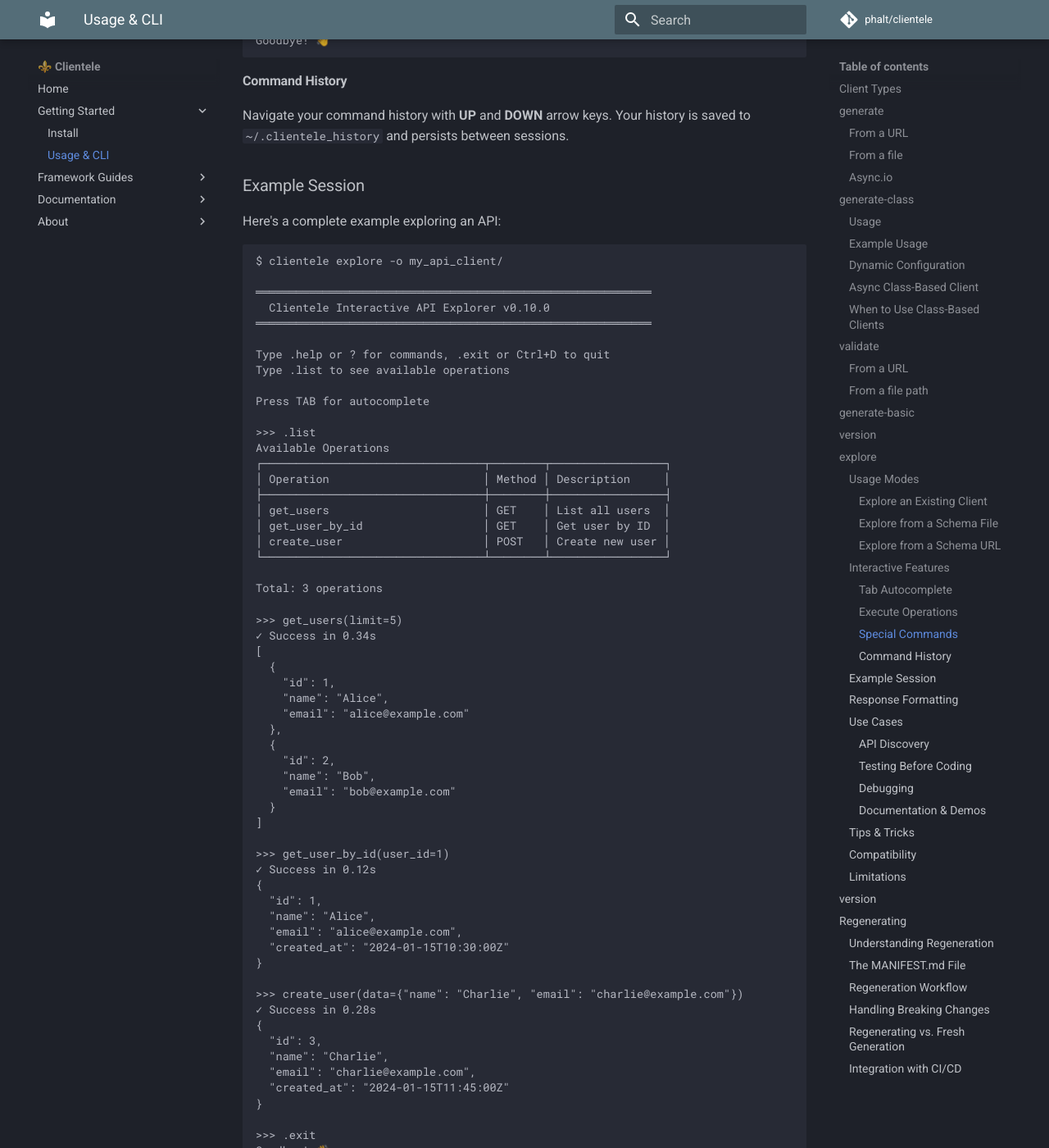
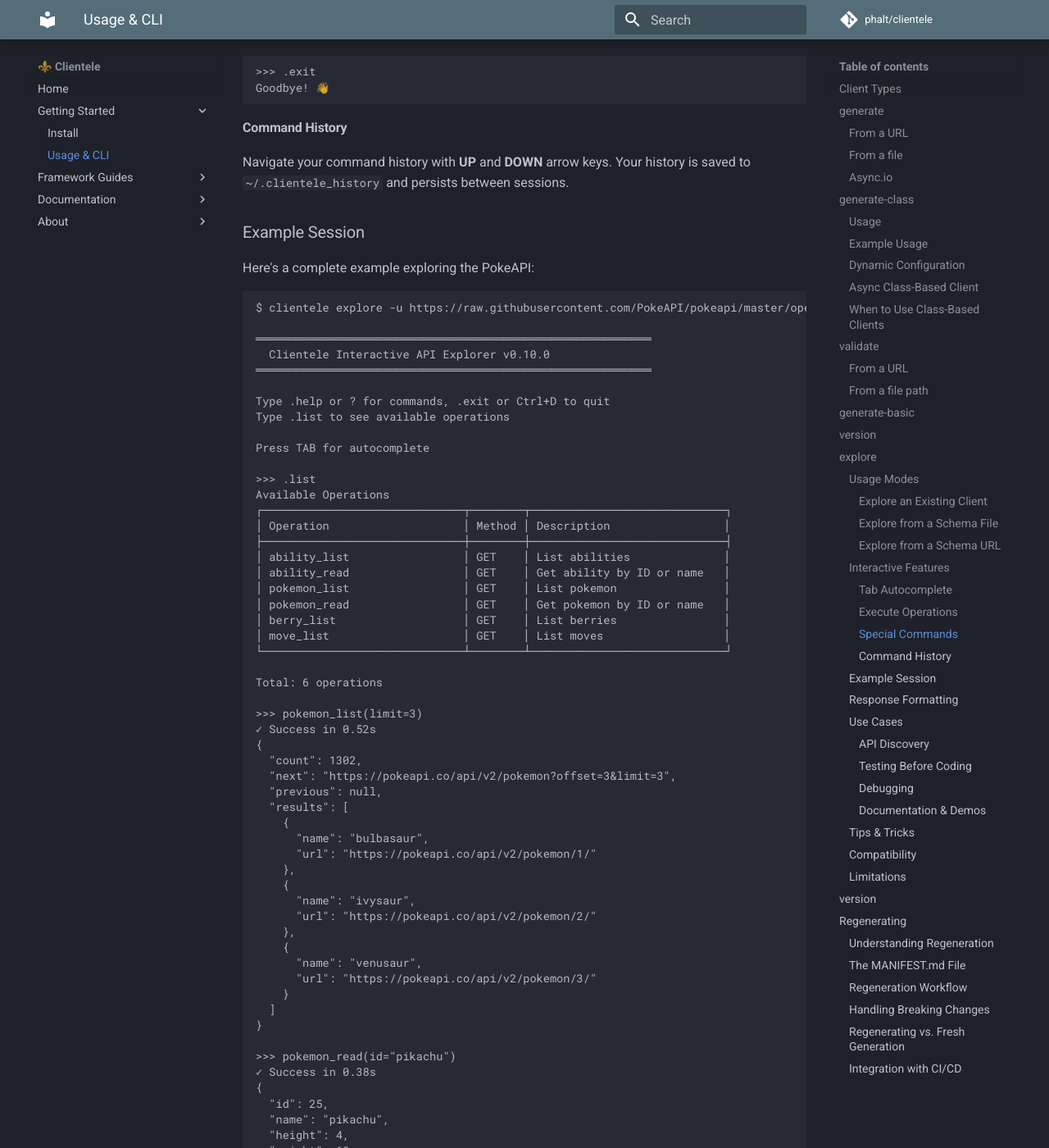
Before and after one commit to phalt/clientele, an MkDocs documentation site: the page built from docs/usage.md, in a window 1280 px wide and 1400 px high, scrolled down 7553 px. Shown: the whole window at 82% size. Built offline with MkDocs 1.6.1 and Material for MkDocs 9.7.7, drawn with Linux system fonts in a browser that asks for light colours; comment, search, counter and statistics services are not loaded; some of the changed text lies outside the part shown.

Commit message:
Update all examples to use PokeAPI schema
- Replace generic examples with PokeAPI examples in README.md, docs/index.md, and docs/usage.md
- Update Quick Start to use PokeAPI schema URL
- Update explore command examples with realistic PokeAPI operations
- Update example session with actual PokeAPI responses (pokemon_list, pokemon_read, ability_read)
- Update tab autocomplete examples to show PokeAPI operations
- Update use case examples to use PokeAPI endpoints
- All examples are based on the real PokeAPI schema and endpoints

Co-authored-by: phalt <490685+phalt@users.noreply.github.com>

````diff
--- a/docs/usage.md
+++ b/docs/usage.md
@@ -234,7 +234,7 @@ The `explore` command launches an **interactive REPL** (Read-Eval-Print Loop) th
 If you've already generated a client, you can explore it directly:
 
 ```sh
-clientele explore -o my_client/
+clientele explore -o pokeapi_client/
 ```
 
 This loads the generated client and discovers all available operations.
@@ -244,7 +244,7 @@ This loads the generated client and discovers all available operations.
 Generate a temporary client and explore it in one command:
 
 ```sh
-clientele explore -f path/to/openapi.json
+clientele explore -f pokeapi_openapi.yml
 ```
 
 Clientele will:
@@ -257,7 +257,7 @@ Clientele will:
 You can also explore directly from a URL:
 
 ```sh
-clientele explore -u https://api.example.com/openapi.json
+clientele explore -u https://raw.githubusercontent.com/PokeAPI/pokeapi/master/openapi.yml
 ```
 
 This is great for quickly testing remote APIs without saving the client locally.
@@ -275,13 +275,14 @@ Press **TAB** to autocomplete:
 - **Type hints** - View parameter types and whether they're required
 
 ```
->>> get_  <TAB>
-get_users                    get_user_by_id
-get_user_profile            get_user_settings
+>>> pokemon_  <TAB>
+pokemon_list                 pokemon_read
+pokemon_encounter_list       pokemon_form_list
 
->>> get_users(  <TAB>
+>>> pokemon_list(  <TAB>
 limit=    (int, optional)
 offset=   (int, optional)
+q=        (str, optional)
 ```
 
 #### Execute Operations
@@ -290,13 +291,13 @@ Call API operations using Python-like syntax:
 
 ```python
 # Simple operation with no parameters
->>> simple_request_simple_request_get()
+>>> ability_list()
 
 # Operation with parameters
->>> get_users(limit=10, offset=0)
+>>> pokemon_list(limit=5, offset=0)
 
-# Operation with complex data
->>> create_user(data={"name": "Alice", "email": "alice@example.com"})
+# Operation with a specific ID
+>>> pokemon_read(id="pikachu")
 ```
 
 The REPL will:
@@ -314,16 +315,18 @@ Commands starting with `.` provide additional functionality:
 ```
 >>> .list
 Available Operations
-┌─────────────────────────────────┬────────┬─────────────────┐
-│ Operation                       │ Method │ Description     │
-├─────────────────────────────────┼────────┼─────────────────┤
-│ get_users                       │ GET    │ List all users  │
-│ create_user                     │ POST   │ Create new user │
-│ update_user                     │ PUT    │ Update user     │
-│ delete_user                     │ DELETE │ Delete user     │
-└─────────────────────────────────┴────────┴─────────────────┘
+┌──────────────────────────────┬────────┬─────────────────────────────┐
+│ Operation                    │ Method │ Description                 │
+├──────────────────────────────┼────────┼─────────────────────────────┤
+│ ability_list                 │ GET    │ List abilities              │
+│ ability_read                 │ GET    │ Get ability by ID or name   │
+│ pokemon_list                 │ GET    │ List pokemon                │
+│ pokemon_read                 │ GET    │ Get pokemon by ID or name   │
+│ berry_list                   │ GET    │ List berries                │
+│ move_list                    │ GET    │ List moves                  │
+└──────────────────────────────┴────────┴─────────────────────────────┘
 
-Total: 4 operations
+Total: 6 operations
 ```
 
 **`.help`** - Show help message with usage information:
@@ -362,10 +365,10 @@ Navigate your command history with **UP** and **DOWN** arrow keys. Your history
 
 ### Example Session
 
-Here's a complete example exploring an API:
+Here's a complete example exploring the PokeAPI:
 
 ```
-$ clientele explore -o my_api_client/
+$ clientele explore -u https://raw.githubusercontent.com/PokeAPI/pokeapi/master/openapi.yml
 
 ═══════════════════════════════════════════════════════════
   Clientele Interactive API Explorer v0.10.0
@@ -378,47 +381,96 @@ Press TAB for autocomplete
 
 >>> .list
 Available Operations
-┌─────────────────────────────────┬────────┬─────────────────┐
-│ Operation                       │ Method │ Description     │
-├─────────────────────────────────┼────────┼─────────────────┤
-│ get_users                       │ GET    │ List all users  │
-│ get_user_by_id                  │ GET    │ Get user by ID  │
-│ create_user                     │ POST   │ Create new user │
-└─────────────────────────────────┴────────┴─────────────────┘
+┌──────────────────────────────┬────────┬─────────────────────────────┐
+│ Operation                    │ Method │ Description                 │
+├──────────────────────────────┼────────┼─────────────────────────────┤
+│ ability_list                 │ GET    │ List abilities              │
+│ ability_read                 │ GET    │ Get ability by ID or name   │
+│ pokemon_list                 │ GET    │ List pokemon                │
+│ pokemon_read                 │ GET    │ Get pokemon by ID or name   │
+│ berry_list                   │ GET    │ List berries                │
+│ move_list                    │ GET    │ List moves                  │
+└──────────────────────────────┴────────┴─────────────────────────────┘
 
-Total: 3 operations
+Total: 6 operations
 
->>> get_users(limit=5)
-✓ Success in 0.34s
-[
-  {
-    "id": 1,
-    "name": "Alice",
-    "email": "alice@example.com"
-  },
-  {
-    "id": 2,
-    "name": "Bob",
-    "email": "bob@example.com"
-  }
-]
-
->>> get_user_by_id(user_id=1)
-✓ Success in 0.12s
+>>> pokemon_list(limit=3)
+✓ Success in 0.52s
 {
-  "id": 1,
-  "name": "Alice",
-  "email": "alice@example.com",
-  "created_at": "2024-01-15T10:30:00Z"
+  "count": 1302,
+  "next": "https://pokeapi.co/api/v2/pokemon?offset=3&limit=3",
+  "previous": null,
+  "results": [
+    {
+      "name": "bulbasaur",
+      "url": "https://pokeapi.co/api/v2/pokemon/1/"
+    },
+    {
+      "name": "ivysaur",
+      "url": "https://pokeapi.co/api/v2/pokemon/2/"
+    },
+    {
+      "name": "venusaur",
+      "url": "https://pokeapi.co/api/v2/pokemon/3/"
+    }
+  ]
 }
 
->>> create_user(data={"name": "Charlie", "email": "charlie@example.com"})
-✓ Success in 0.28s
+>>> pokemon_read(id="pikachu")
+✓ Success in 0.38s
 {
-  "id": 3,
-  "name": "Charlie",
-  "email": "charlie@example.com",
-  "created_at": "2024-01-15T11:45:00Z"
+  "id": 25,
+  "name": "pikachu",
+  "height": 4,
+  "weight": 60,
+  "types": [
+    {
+      "slot": 1,
+      "type": {
+        "name": "electric",
+        "url": "https://pokeapi.co/api/v2/type/13/"
+      }
+    }
+  ],
+  "abilities": [
+    {
+      "ability": {
+        "name": "static",
+        "url": "https://pokeapi.co/api/v2/ability/9/"
+      },
+      "is_hidden": false,
+      "slot": 1
+    },
+    {
+      "ability": {
+        "name": "lightning-rod",
+        "url": "https://pokeapi.co/api/v2/ability/31/"
+      },
+      "is_hidden": true,
+      "slot": 3
+    }
+  ]
+}
+
+>>> ability_read(id="lightning-rod")
+✓ Success in 0.29s
+{
+  "id": 31,
+  "name": "lightning-rod",
+  "is_main_series": true,
+  "generation": {
+    "name": "generation-iii",
+    "url": "https://pokeapi.co/api/v2/generation/3/"
+  },
+  "effect_entries": [
+    {
+      "effect": "All single-target Electric-type moves are redirected to this Pokémon...",
+      "language": {
+        "name": "en",
+        "url": "https://pokeapi.co/api/v2/language/9/"
+      }
+    }
+  ]
 }
 
 >>> .exit
@@ -461,7 +513,7 @@ The explore command automatically formats responses for readability:
 Quickly explore what operations are available in an API:
 
 ```sh
-clientele explore -u https://api.example.com/openapi.json
+clientele explore -u https://raw.githubusercontent.com/PokeAPI/pokeapi/master/openapi.yml
 >>> .list
 ```
 
@@ -470,9 +522,10 @@ clientele explore -u https://api.example.com/openapi.json
 Try out API calls to understand request/response formats before writing production code:
 
 ```sh
-clientele explore -o my_client/
->>> create_user(data={"name": "Test User"})
->>> get_users(limit=1)
+clientele explore -o pokeapi_client/
+>>> pokemon_list(limit=5)
+>>> pokemon_read(id="charizard")
+>>> ability_read(id="blaze")
 ```
 
 #### Debugging
@@ -480,9 +533,9 @@ clientele explore -o my_client/
 Validate that specific API operations work as expected:
 
 ```sh
-clientele explore -o my_client/
->>> get_user_by_id(user_id=123)
->>> update_user(user_id=123, data={"status": "active"})
+clientele explore -o pokeapi_client/
+>>> pokemon_read(id="pikachu")
+>>> berry_read(id=1)
 ```
 
 #### Documentation & Demos
````
Also changed, not shown: README.md (+71 -22 lines), docs/index.md (+71 -22 lines).
